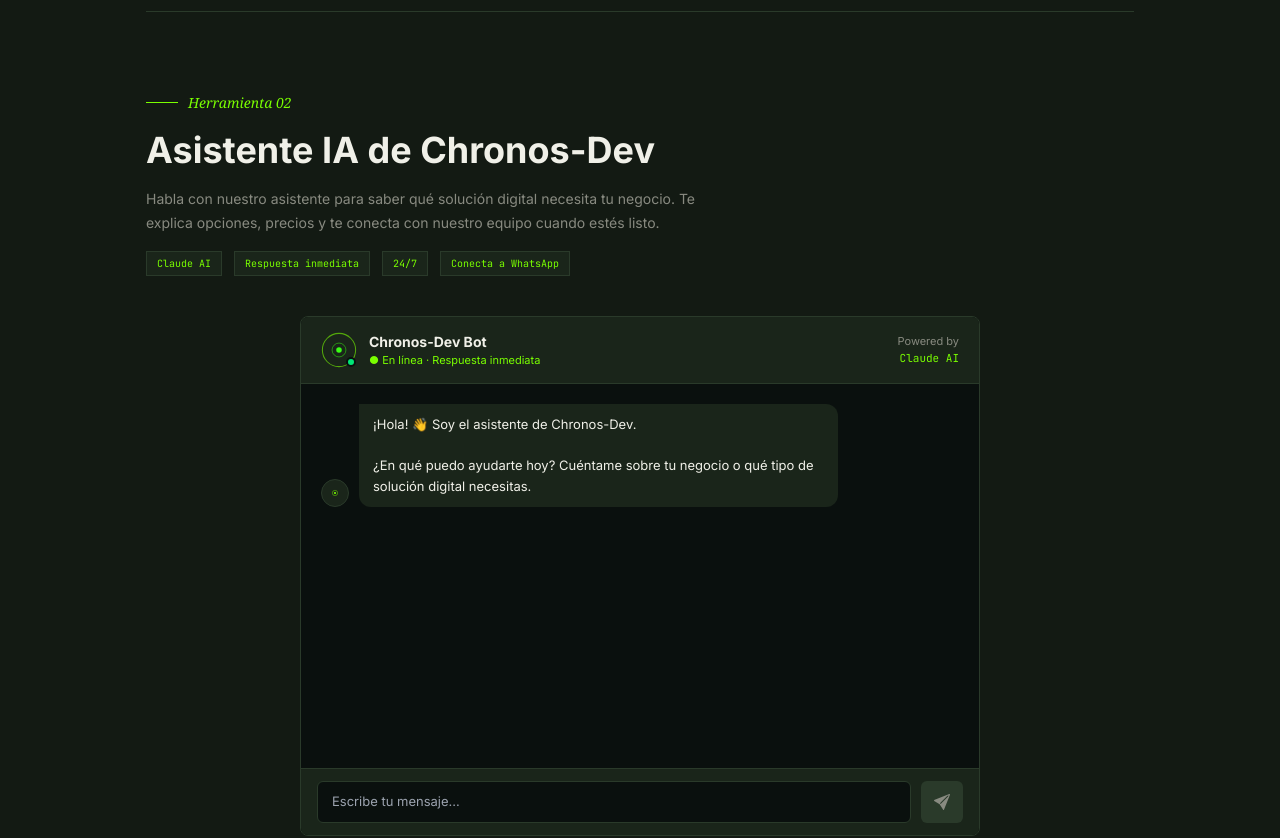
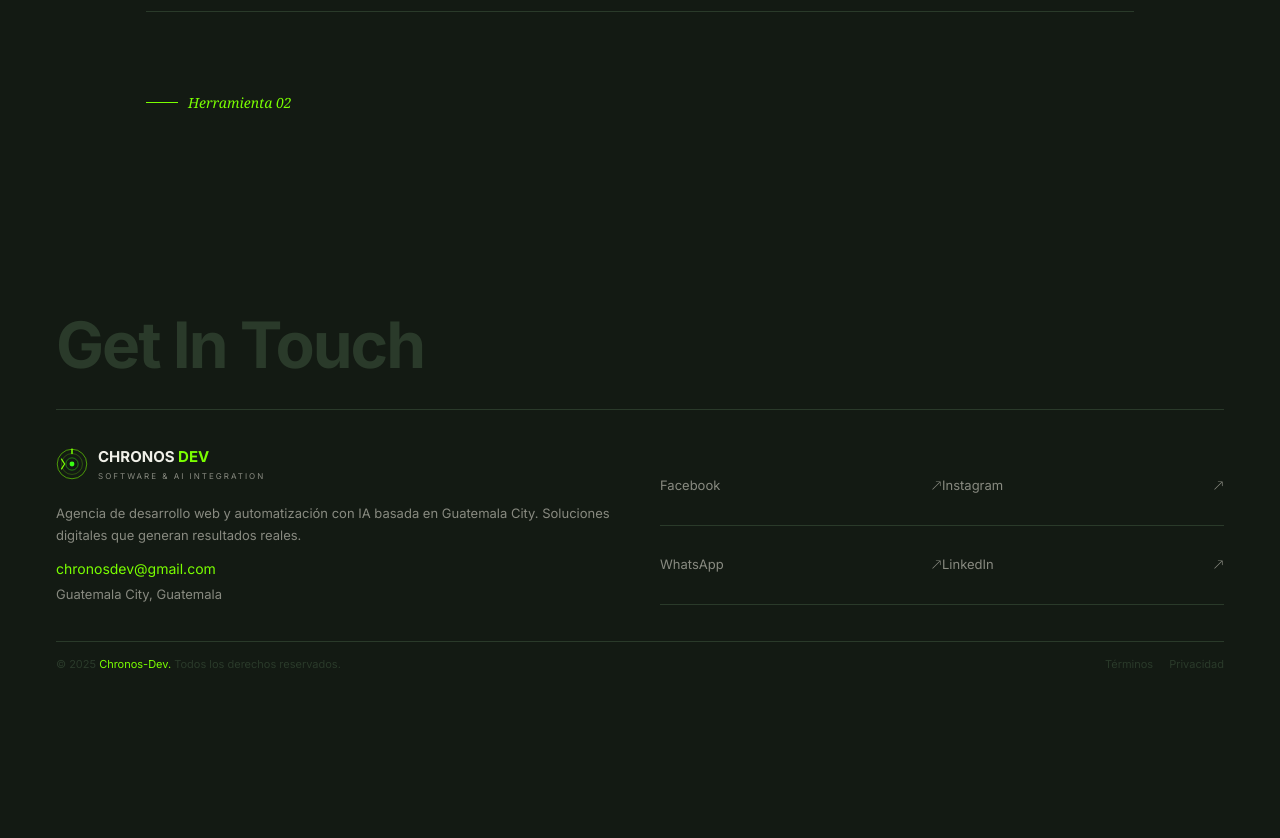
Before and after one commit to alberto94071/chronos-dev-site, a Next.js app: page /tools in a window 1280 px wide. Shown: the part 1120-1958 px from the top of the page. After the commit the page ends 1806 px from the top, so only its background shows below. Built offline with nearby package versions, Linux system fonts and the light colour scheme.

Commit message:
eliminar chatbot de herramientas

```diff
--- a/app/tools/page.tsx
+++ b/app/tools/page.tsx
@@ -94,25 +94,8 @@
                 Herramienta 02
               </span>
             </div>
-            <h2 style={{ fontSize: "clamp(24px,4vw,36px)", fontWeight: 700, color: "var(--color-text)", marginBottom: 10 }}>
-              Asistente IA de Chronos-Dev
-            </h2>
-            <p style={{ fontSize: 14, color: "var(--color-muted)", maxWidth: 560, lineHeight: 1.7 }}>
-              Habla con nuestro asistente para saber qué solución digital necesita tu negocio.
-              Te explica opciones, precios y te conecta con nuestro equipo cuando estés listo.
-            </p>
-            <div style={{ display: "flex", gap: 12, marginTop: 16, flexWrap: "wrap" }}>
-              {["Claude AI", "Respuesta inmediata", "24/7", "Conecta a WhatsApp"].map(function (tag) {
-                return (
-                  <span key={tag} style={{ background: "var(--color-surface)", color: "var(--color-primary)", border: "1px solid var(--color-border)", fontSize: 10, padding: "4px 10px", fontFamily: "JetBrains Mono, monospace" }}>
-                    {tag}
-                  </span>
-                );
-              })}
             </div>
           </div>
-          <ChatWidget />
-        </div>
 
       </div>
 
```
